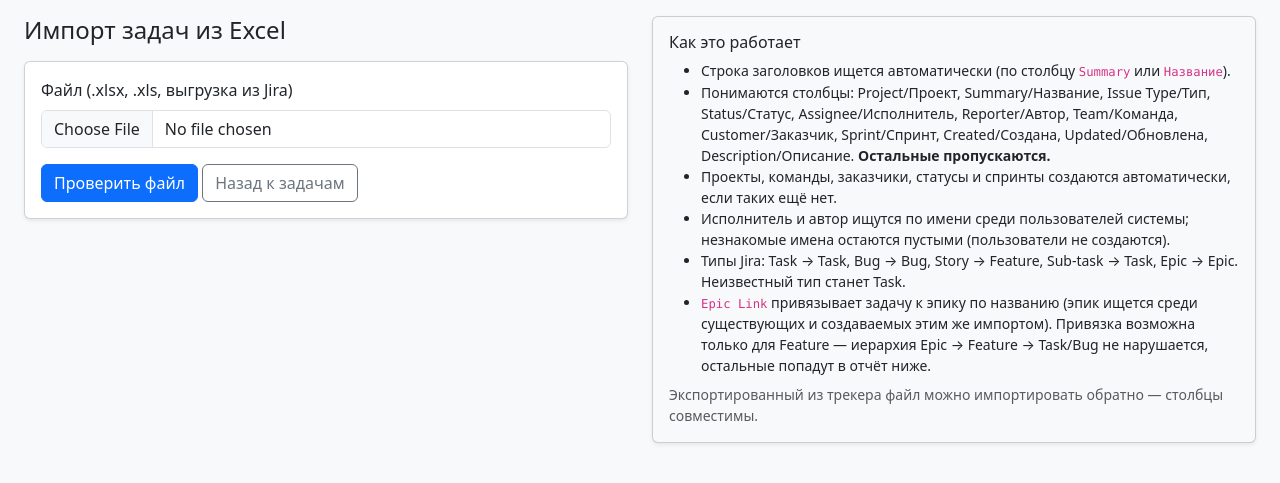
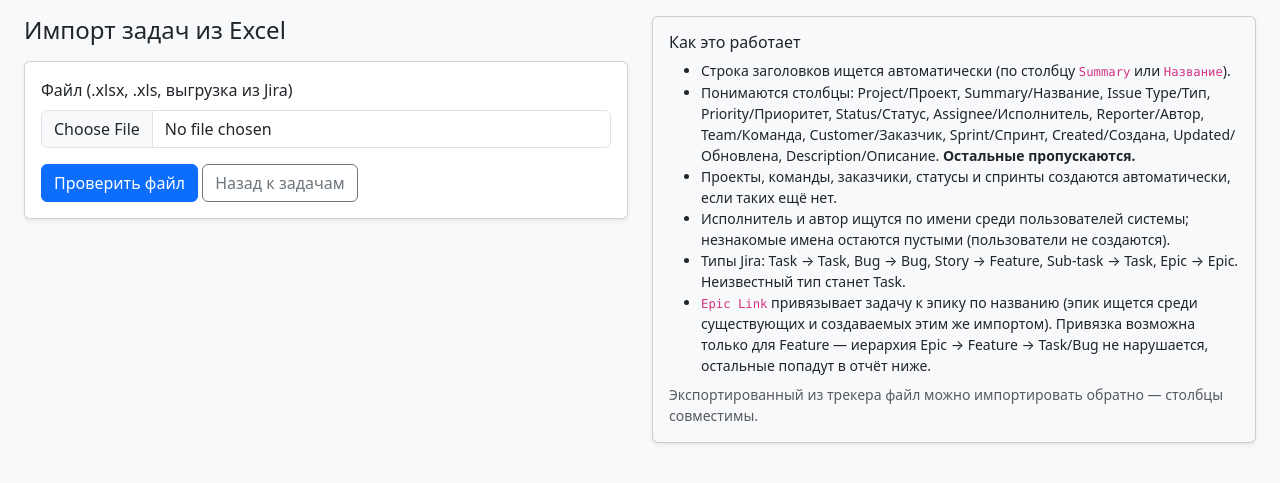
Before and after one commit to kamury/mion, a Flask app: page /issues/import in a window 1280 px wide. Shown: the part 60-543 px from the top of the page. Run offline with Flask 3, Linux system fonts and the light colour scheme; the visitor is signed in with stand-in values (Sample User, id 1); data that the repository does not hold is empty; some libraries are stand-ins or nearby versions.

Commit message:
add priority

```diff
--- a/app/boards/routes.py
+++ b/app/boards/routes.py
@@ -6,7 +6,7 @@ from flask_login import current_user, login_required
 
 from ..extensions import db
 from ..history import add_event
-from ..models import Board, Issue, QuickFilter, Sprint, Status
+from ..models import PRIORITY_ORDER, Board, Issue, QuickFilter, Sprint, Status
 from ..sql_runner import run_ids_query
 
 bp = Blueprint('boards', __name__, url_prefix='/boards')
@@ -151,7 +151,9 @@ def view(board_id):
     backlog = {'sprint': None, 'cells': {s.id: [] for s in statuses}}
 
     lane_by_sprint = {lane['sprint'].id: lane for lane in lanes}
-    for issue in sorted(issues, key=lambda i: i.id):
+    # В ячейках сначала более приоритетные, при равенстве — по номеру
+    for issue in sorted(issues,
+                        key=lambda i: (PRIORITY_ORDER.get(i.priority, 99), i.id)):
         lane = (lane_by_sprint.get(issue.sprint_id)
                 if issue.sprint_id in visible_sprint_ids else None) or backlog
         if issue.status_id in lane['cells']:
--- a/app/excel.py
+++ b/app/excel.py
@@ -54,6 +54,8 @@ COLUMN_MAP = {
     'описание': 'description',
     'epic link': 'epic_link',
     'epic name': 'epic_name',
+    'priority': 'priority',
+    'приоритет': 'priority',
 }
 
 TYPE_MAP = {
@@ -66,6 +68,21 @@ TYPE_MAP = {
     'improvement': 'task',
     'bug': 'bug',
     'баг': 'bug',
+}
+
+# Приоритеты Jira (обе стандартные схемы) -> наши
+PRIORITY_MAP = {
+    'blocker': 'critical',
+    'critical': 'critical',
+    'highest': 'highest',
+    'high': 'high',
+    'major': 'high',
+    'medium': 'normal',
+    'normal': 'normal',
+    'minor': 'low',
+    'low': 'low',
+    'lowest': 'low',
+    'trivial': 'low',
 }
 
 DONE_STATUS_WORDS = {'done', 'closed', 'resolved', 'готово', 'закрыто', 'закрыт'}
@@ -244,6 +261,12 @@ def import_rows(rows, current_user, dry_run=False):
         if str(raw_type).lower() not in TYPE_MAP:
             warnings.add(f'Неизвестный тип «{raw_type}» — импортирован как Task.')
 
+        raw_priority = _cell(row, colmap, 'priority')
+        if raw_priority:
+            issue.priority = PRIORITY_MAP.get(str(raw_priority).lower(), 'normal')
+            if str(raw_priority).lower() not in PRIORITY_MAP:
+                warnings.add(f'Неизвестный приоритет «{raw_priority}» — записан Normal.')
+
         # Статус: создаём при необходимости
         status_name = _cell(row, colmap, 'status')
         status_obj = None
@@ -359,9 +382,10 @@ def import_rows(rows, current_user, dry_run=False):
 
 # ---------- Экспорт ----------
 
-EXPORT_HEADERS = ['Key', 'Project', 'Summary', 'Issue Type', 'Status',
-                  'Assignee', 'Reporter', 'Team', 'Customer', 'Component',
-                  'Sprint', 'Parent', 'Created', 'Updated', 'Description']
+EXPORT_HEADERS = ['Key', 'Project', 'Summary', 'Issue Type', 'Priority',
+                  'Status', 'Assignee', 'Reporter', 'Team', 'Customer',
+                  'Component', 'Sprint', 'Parent', 'Created', 'Updated',
+                  'Description']
 
 
 def _plain_text(html):
@@ -387,6 +411,7 @@ def build_export(issues):
             issue.project.name if issue.project else '',
             issue.title,
             issue.type_label,
+            issue.priority_label,
             issue.status.name,
             issue.assignee.name if issue.assignee else '',
             issue.reporter.name,
@@ -400,7 +425,7 @@ def build_export(issues):
             _plain_text(issue.summary),
         ])
 
-    widths = [8, 18, 50, 10, 14, 20, 20, 15, 15, 15, 15, 8, 17, 17, 60]
+    widths = [8, 18, 50, 10, 10, 14, 20, 20, 15, 15, 15, 15, 8, 17, 17, 60]
     for idx, width in enumerate(widths, start=1):
         sheet.column_dimensions[openpyxl.utils.get_column_letter(idx)].width = width
 
--- a/app/history.py
+++ b/app/history.py
@@ -10,6 +10,7 @@ FIELD_LABELS = {
     'parent_id': 'Родитель',
     'title': 'Название',
     'summary': 'Описание',
+    'priority': 'Приоритет',
     'reporter_id': 'Автор',
     'assignee_id': 'Исполнитель',
     'project_id': 'Проект',
@@ -48,6 +49,8 @@ def _display(field, value):
         return text[:200] + '…' if len(text) > 200 else text
     if field == 'type':
         return models.ISSUE_TYPES.get(value, str(value))
+    if field == 'priority':
+        return models.PRIORITIES.get(value, str(value))
     if field in _FK_MODELS:
         model_name, attr = _FK_MODELS[field]
         obj = db.session.get(getattr(models, model_name), value)
--- a/app/issues/routes.py
+++ b/app/issues/routes.py
@@ -11,8 +11,9 @@ from ..excel import build_export, import_rows, read_rows
 from ..extensions import db
 from ..files import save_upload
 from ..history import add_event, record_update, snapshot
-from ..models import (ISSUE_TYPES, PARENT_TYPE, Attachment, Comment, Component,
-                      Customer, Issue, Project, Sprint, Status, Team, User)
+from ..models import (ISSUE_TYPES, PARENT_TYPE, PRIORITIES, Attachment,
+                      Comment, Component, Customer, Issue, Project, Sprint,
+                      Status, Team, User)
 from ..sql_runner import run_ids_query
 from ..textutils import normalize_spaces
 
@@ -30,6 +31,7 @@ def _form_choices():
                             .order_by(Sprint.start_date).all(),
         statuses=Status.query.order_by(Status.position).all(),
         issue_types=ISSUE_TYPES,
+        priorities=PRIORITIES,
     )
 
 
@@ -60,6 +62,11 @@ def _apply_form(issue):
         raise ValueError('Название обязательно.')
     issue.title = title
     issue.summary = normalize_spaces(form.get('summary', ''))
+
+    priority = form.get('priority') or 'normal'
+    if priority not in PRIORITIES:
+        raise ValueError('Неизвестный приоритет.')
+    issue.priority = priority
 
     parent_id = form.get('parent_id') or None
     expected_parent = PARENT_TYPE[issue_type]
@@ -114,6 +121,9 @@ def _filtered_issues(args):
     types = [v for v in args.getlist('type') if v]
     if types:
         query = query.filter(Issue.type.in_(types))
+    prios = [v for v in args.getlist('priority') if v]
+    if prios:
+        query = query.filter(Issue.priority.in_(prios))
     for field, column in (('status_id', Issue.status_id),
                           ('assignee_id', Issue.assignee_id),
                           ('project_id', Issue.project_id),
@@ -290,6 +300,7 @@ def new():
             form_data = {
                 'type': child_type,
                 'parent_id': parent.id,
+                'priority': parent.priority,
                 'project_id': parent.project_id or '',
                 'customer_id': parent.customer_id or '',
                 'team_id': parent.team_id or '',
@@ -397,6 +408,15 @@ def set_field(issue_id):
     """Смена одного поля со страницы просмотра задачи."""
     issue = db.session.get(Issue, issue_id) or abort(404)
     field = request.form.get('field', '')
+    if field == 'priority':
+        value = request.form.get('value', '')
+        if value not in PRIORITIES:
+            abort(400)
+        old = snapshot(issue)
+        issue.priority = value
+        record_update(issue, old, current_user)
+        db.session.commit()
+        return redirect(url_for('issues.view', issue_id=issue.id))
     if field not in INLINE_FIELDS:
         abort(400)
     model, nullable = INLINE_FIELDS[field]
--- a/app/static/css/app.css
+++ b/app/static/css/app.css
@@ -31,6 +31,18 @@
 
 /* Мультиселекты в фильтре списка задач */
 .ts-wrapper.filter-select { min-width: 170px; }
+
+/* Приоритеты: важные выделяем цветом */
+.prio-critical { color: #c0392b; font-weight: 600; }
+.prio-highest  { color: #e17055; font-weight: 600; }
+.prio-low      { color: #6c757d; }
+
+/* Стрелочки приоритета: critical ↑↑ и highest ↑ красные,
+   high ↑ оранжевая, normal ↑ и low ↓ чёрные */
+.prio-arrow { font-weight: 700; cursor: default; }
+.prio-arrow-critical, .prio-arrow-highest { color: #dc3545; }
+.prio-arrow-high { color: #fd7e14; }
+.prio-arrow-normal, .prio-arrow-low { color: #212529; }
 
 /* Выпадающее меню досок в навбаре: открывается по наведению */
 .navbar .dropdown-hover:hover > .dropdown-menu {
--- a/app/templates/_helpers.html
+++ b/app/templates/_helpers.html
@@ -17,3 +17,10 @@
 {% macro status_badge(status) -%}
   <span class="badge {{ 'status-done' if status.is_done else 'text-bg-secondary' }}">{{ status.name }}</span>
 {%- endmacro %}
+
+{% macro priority_arrow(issue) -%}
+  {%- set arrows = {'critical': '↑↑', 'highest': '↑', 'high': '↑',
+                    'normal': '↑', 'low': '↓'} -%}
+  <span class="prio-arrow prio-arrow-{{ issue.priority }}"
+        title="Приоритет: {{ issue.priority_label }}">{{ arrows.get(issue.priority, '↑') }}</span>
+{%- endmacro %}
--- a/app/templates/boards/view.html
+++ b/app/templates/boards/view.html
@@ -1,5 +1,5 @@
 {% extends 'base.html' %}
-{% from '_helpers.html' import avatar, type_badge, status_badge %}
+{% from '_helpers.html' import avatar, type_badge, status_badge, priority_arrow %}
 {% block title %}{{ board.name }} — Трекер{% endblock %}
 {% block content %}
 <div class="d-flex justify-content-between align-items-center mb-2 flex-wrap gap-2">
@@ -74,7 +74,9 @@
           <div class="issue-card card" data-issue-id="{{ issue.id }}">
             <div class="card-body p-2">
               <div class="d-flex justify-content-between align-items-start">
-                {{ type_badge(issue) }}
+                <span class="d-inline-flex align-items-center gap-1">
+                  {{ type_badge(issue) }} {{ priority_arrow(issue) }}
+                </span>
                 {% if issue.assignee %}{{ avatar(issue.assignee, 22) }}{% endif %}
               </div>
               <a class="small text-decoration-none d-block mt-1"
--- a/app/templates/issues/import.html
+++ b/app/templates/issues/import.html
@@ -92,9 +92,9 @@
         <ul class="mb-2">
           <li>Строка заголовков ищется автоматически (по столбцу <code>Summary</code> или <code>Название</code>).</li>
           <li>Понимаются столбцы: Project/Проект, Summary/Название, Issue Type/Тип,
-            Status/Статус, Assignee/Исполнитель, Reporter/Автор, Team/Команда,
-            Customer/Заказчик, Sprint/Спринт, Created/Создана, Updated/Обновлена,
-            Description/Описание. <strong>Остальные пропускаются.</strong></li>
+            Priority/Приоритет, Status/Статус, Assignee/Исполнитель, Reporter/Автор,
+            Team/Команда, Customer/Заказчик, Sprint/Спринт, Created/Создана,
+            Updated/Обновлена, Description/Описание. <strong>Остальные пропускаются.</strong></li>
           <li>Проекты, команды, заказчики, статусы и спринты создаются автоматически,
             если таких ещё нет.</li>
           <li>Исполнитель и автор ищутся по имени среди пользователей системы;
```
Also changed, not shown: app/models.py (+17 -0 lines), app/templates/issues/form.html (+9 -0 lines), app/templates/issues/index.html (+11 -3 lines), app/templates/issues/view.html (+11 -0 lines), migrations/versions/f9628a1ed8ac_add_issue_priority.py (added, +32 -0 lines).
